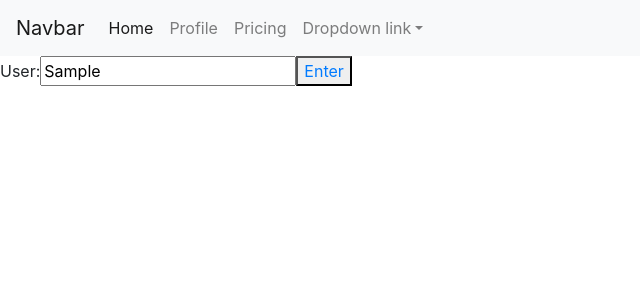
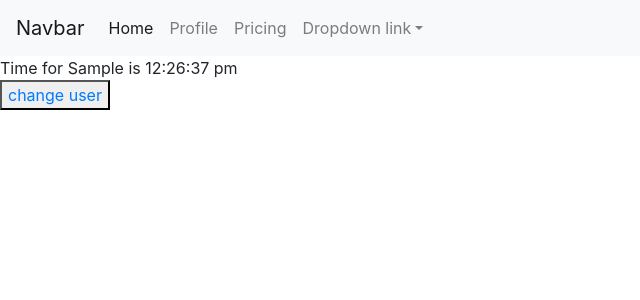
Before and after one commit to kalyak/timely, a React (Create React App) app in the folder timely/: page / in a window 1280 px wide. Both pictures are taken after typing "Sample" into the empty fields and a click on the button "Enter". Shown: the top 300 px of the page, without its empty margins (0-640 px from the left). Built offline with nearby package versions, Linux system fonts and the light colour scheme.

Commit message:
previous fix error. Fixed login page with withRouter.

```diff
--- a/timely/src/components/Login.js
+++ b/timely/src/components/Login.js
@@ -1,11 +1,13 @@
-import { NavLink } from "react-router-dom";
-import PAGES from "./navigation/route_constants";
+import { useHistory, withRouter } from "react-router-dom";
 
 const Login = ({ setUser }) => {
+  const history = useHistory();
+
   const handleSubmit = (event) => {
-    // event.preventDefault();
+    event.preventDefault();
     setUser(event.target.user.value);
     console.log(event.target.user.value);
+    history.push("/");
   };
 
   return (
@@ -13,9 +15,10 @@ const Login = ({ setUser }) => {
       <label htmlFor='user'>User: </label>
       <input type='text' id='user' />
       <button>
-        <NavLink to={PAGES.home}>Enter</NavLink>
+        {/* <NavLink to={PAGES.home}>Enter</NavLink> */}
+        Enter
       </button>
     </form>
   );
 };
-export default Login;
+export default withRouter(Login);
--- a/timely/src/components/NewContact.js
+++ b/timely/src/components/NewContact.js
@@ -2,6 +2,8 @@ import { useState } from "react";
 import axios from "axios";
 import countryCodes from "./country_codes";
 import all from "./firebase/firebase_functions";
+import { NavLink } from "react-router-dom";
+import PAGES from "./navigation/route_constants";
 
 const NewContact = ({ user, group }) => {
   const [zones, setZones] = useState([]);
@@ -53,7 +55,7 @@ const NewContact = ({ user, group }) => {
   };
 
   const handleSubmit = (event) => {
-    event.preventDefault();
+    // event.preventDefault();
     // console.log(event.target, user, group);
     all.addContact(event.target, user, group);
   };
@@ -100,7 +102,9 @@ const NewContact = ({ user, group }) => {
         </select>
       </div>
 
-      <button disabled={submitDisabled}>Submit</button>
+      <button disabled={submitDisabled}>
+        <NavLink to={PAGES.profile}>Submit</NavLink>
+      </button>
     </form>
   );
 };
--- a/timely/src/components/TimeNow.js
+++ b/timely/src/components/TimeNow.js
@@ -20,7 +20,9 @@ const TimeNow = ({ user }) => {
 
   return (
     <div>
-      <div>{time}</div>
+      <div>
+        Time for {user} is {time}
+      </div>
       {/* <div>{timeGMTOffset}</div> */}
     </div>
   );
```
